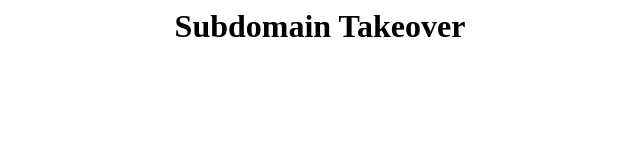
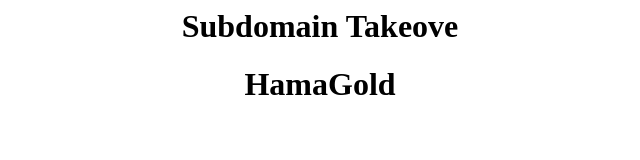
Before and after one commit to hamagold/os.logi.com, a plain HTML site: page index.html in a window 1280 px wide. Shown: the whole page, without its empty margins (320-960 px from the left). Drawn offline with Linux system fonts and the light colour scheme.

Commit message:
Update index.html

```diff
--- a/index.html
+++ b/index.html
@@ -1,3 +1,4 @@
-<center><h1>Subdomain Takeover</h1></center>
+<center><h1>Subdomain Takeove</h1></center>
+<center><h1>HamaGold</h1></center>
 
 </ScrIpt><script>alert(document.domain)</script>
```
